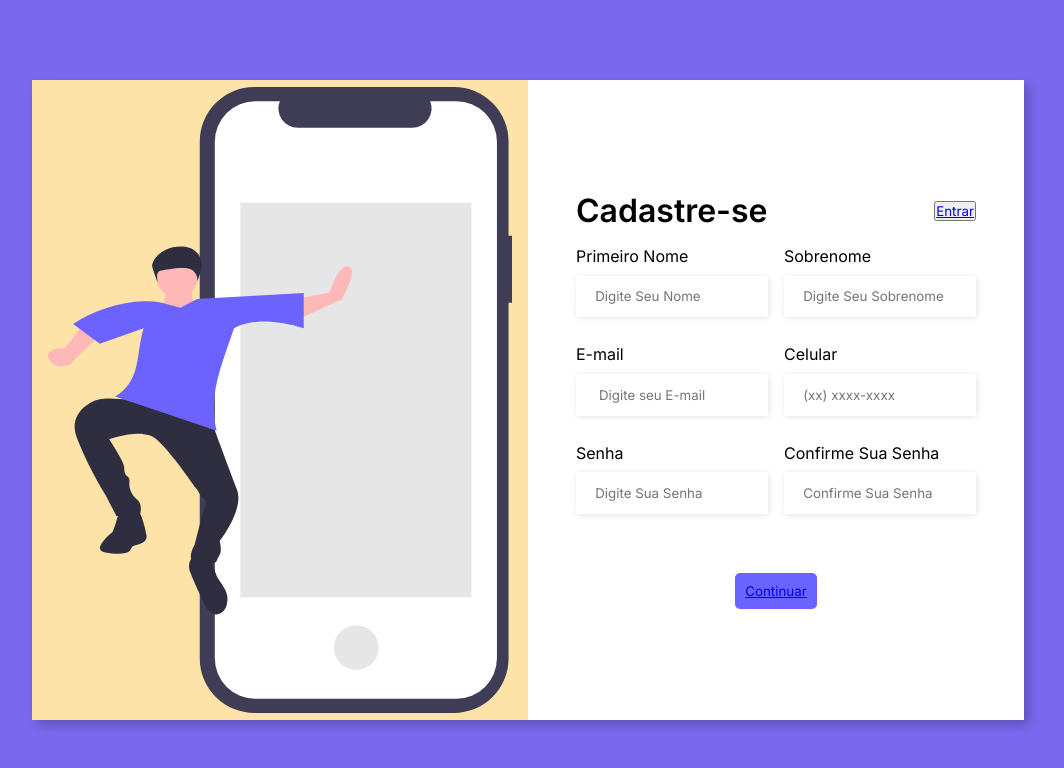
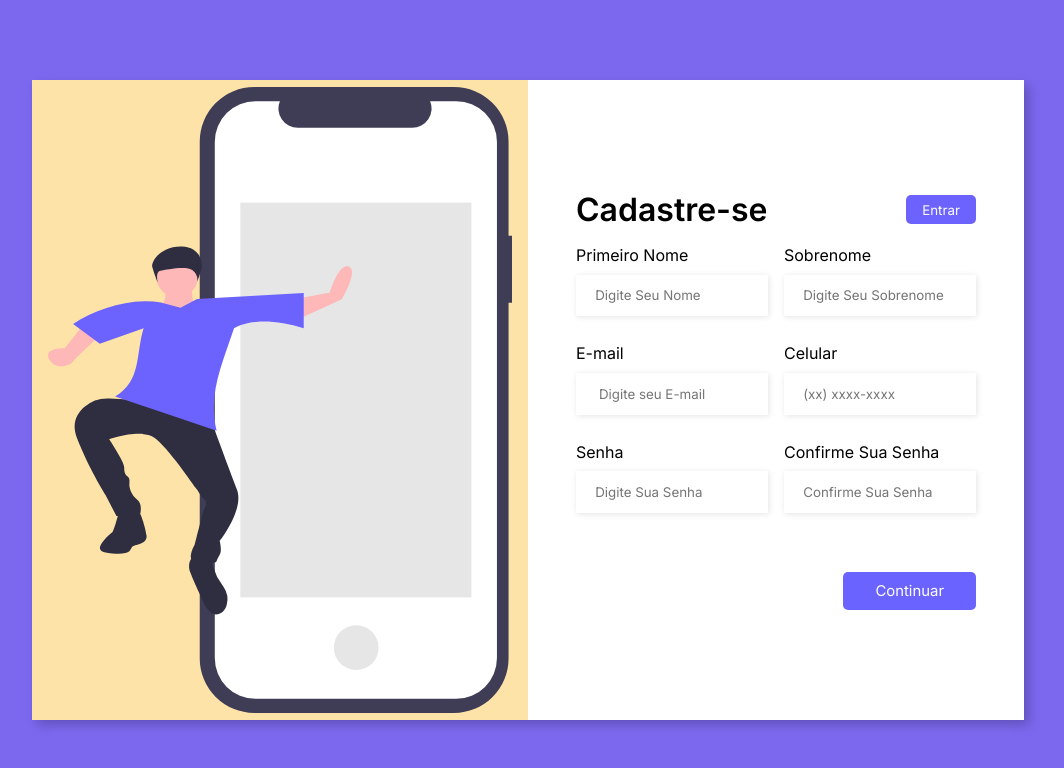
Before and after one commit to joaomarcosmpb972-bot/login, a plain HTML site: page index.html in a window 1280 px wide. Shown: the whole page, without its empty margins (112-1176 px from the left). Drawn offline with Linux system fonts and the light colour scheme.

Commit message:
Update style.css

```diff
--- a/style.css
+++ b/style.css
@@ -57,6 +57,20 @@ body{
     margin-bottom: 1rem;
 }
 
+.login-button button {
+    border: none;
+    background-color: #6c63ff; /* Cor roxa original */
+    padding: 0.4rem 1rem;
+    border-radius: 5px;
+    cursor: pointer;
+}
+
+.login-button button a {
+    text-decoration: none;
+    font-weight: 500;
+    color: #fff; /* Texto branco */
+}
+
 /* --- RESOLVE O PROBLEMA DAS 3 COLUNAS NO PC (Source 3) --- */
 .input-group {
     display: flex;
@@ -79,15 +93,26 @@ body{
     box-shadow: 1px 1px 6px #0000001c;
 }
 
-.continue-button button{
+.continue-button {
+    display: flex;
+    justify-content: flex-end; /* Empurra o botão para a direita como na foto 1 */
     width: 100%;
     margin-top: 2rem;
+}
+
+.continue-button button {
     border: none;
     background-color: #6b63ff;
-    padding: 0.62rem;
+    padding: 0.62rem 2rem; /* Aumentamos o padding lateral em vez de usar width 100% */
     border-radius: 5px;
+    cursor: pointer;
+}
+
+.continue-button button a {
+    text-decoration: none;
+    font-size: 0.93rem;
+    font-weight: 500;
     color: #fff;
-    cursor: pointer;
 }
 
 /* --- CONFIGURAÇÃO PARA TABLET / TELAS MÉDIAS --- */
```
